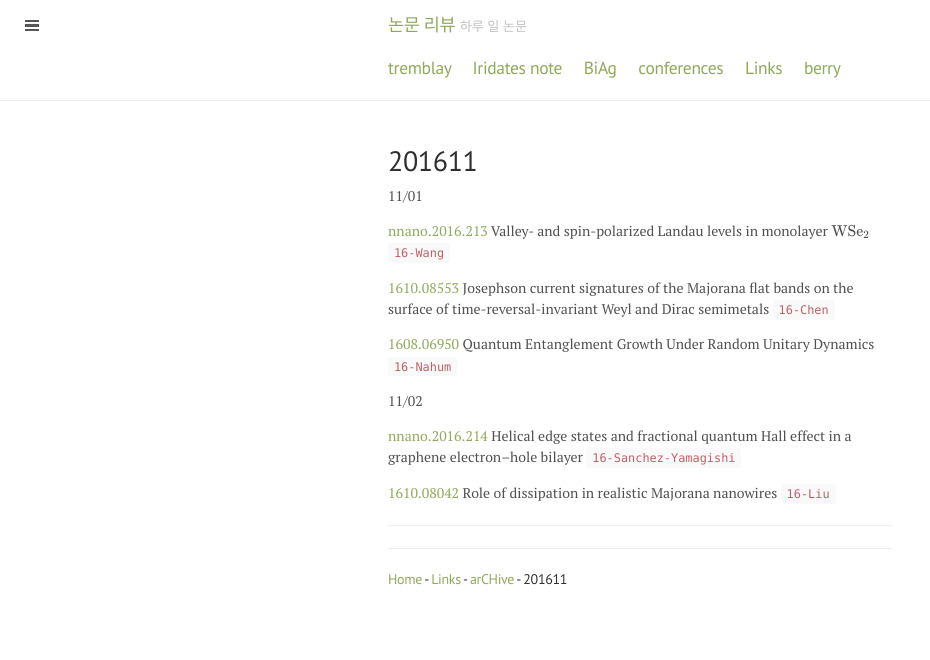
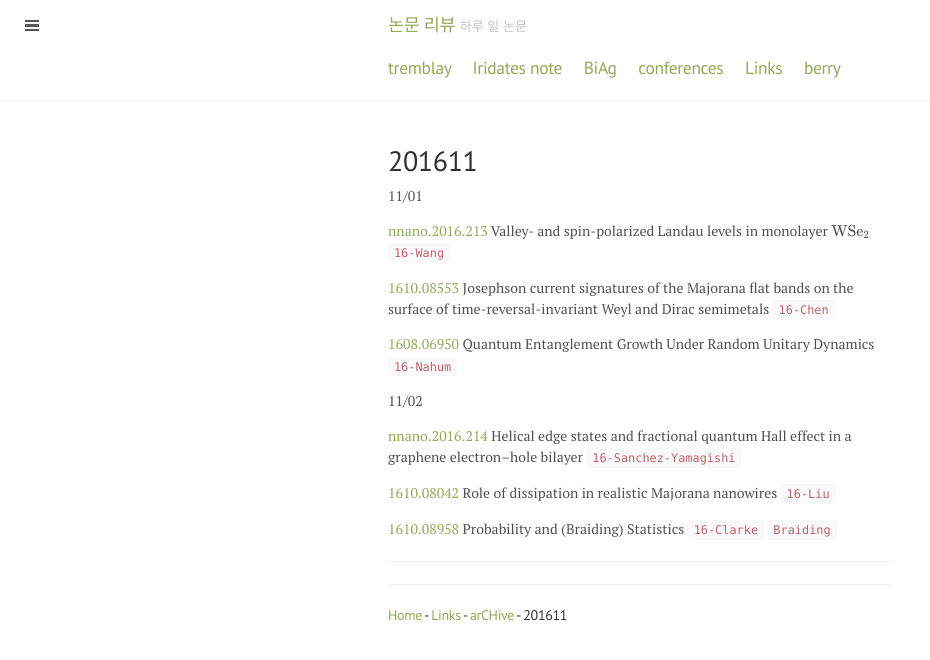
Before and after one commit to qkrwlsghdcjsworlt/work, a Jekyll site: the page built from 201611.md, in a window 1280 px wide. Shown: the top 660 px of the page, without its empty margins (0-930 px from the left). Built offline with Jekyll 4.4.1, drawn with Linux system fonts in a browser that asks for light colours; formulas are drawn with MathJax 3.

Commit message:
“update”

```diff
--- a/201611.md
+++ b/201611.md
@@ -19,7 +19,7 @@ title: 201611
 
 [1610.08042](https://arxiv.org/abs/1610.08042) Role of dissipation in realistic Majorana nanowires `16-Liu`
 
-
+[1610.08958](https://arxiv.org/abs/1610.08958) Probability and (Braiding) Statistics `16-Clarke` `Braiding`
 
 
 ---
```
